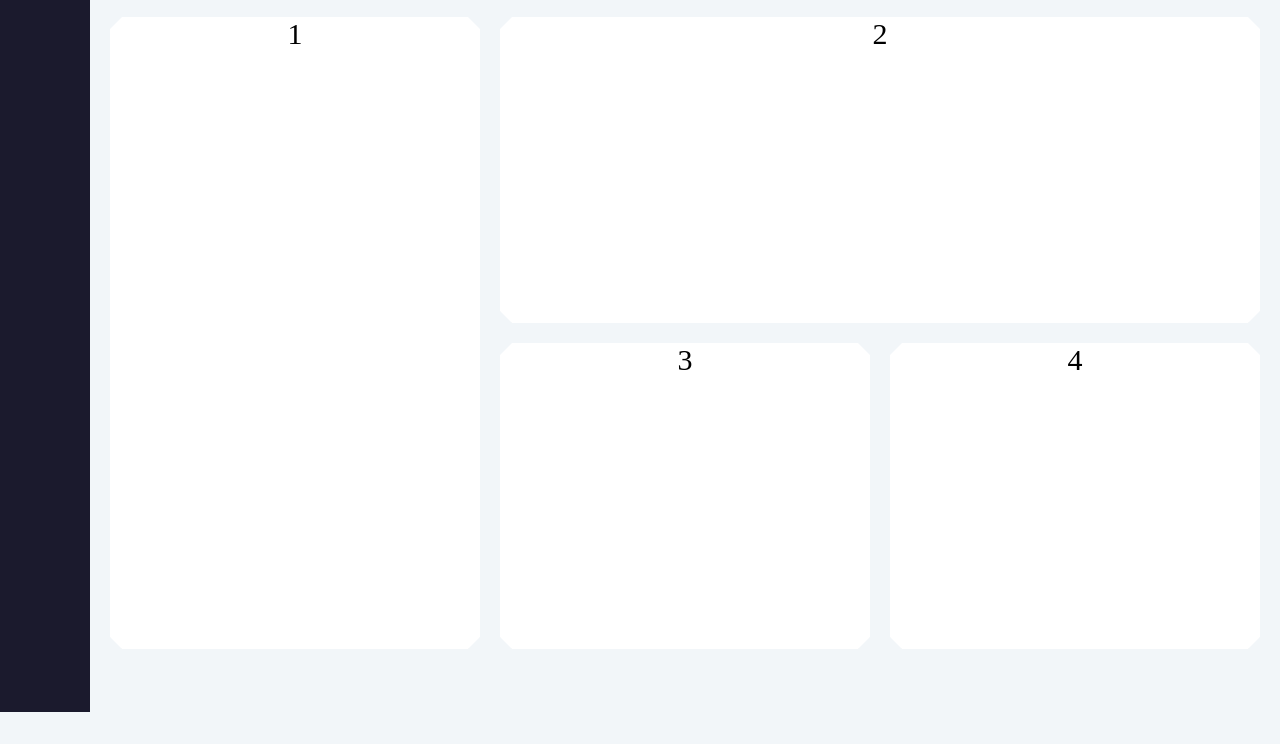
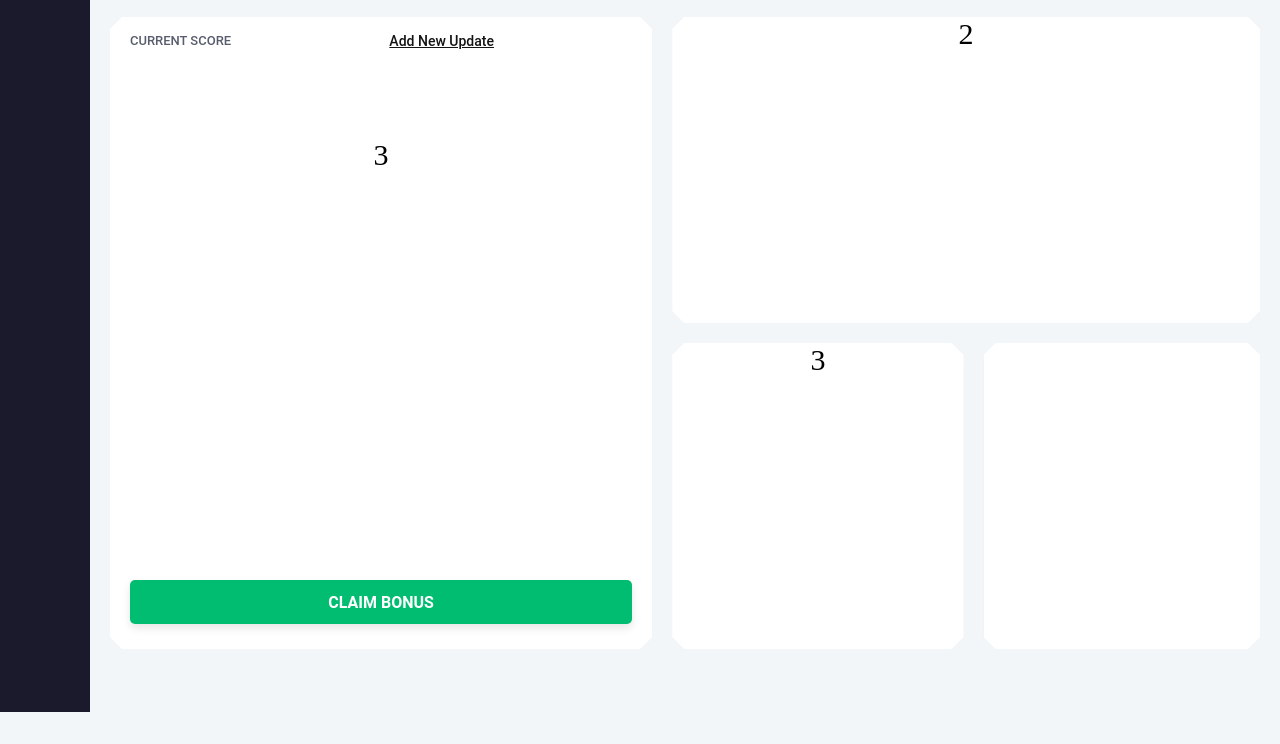
Before and after one commit to RadosavAntonio/Dashboard-Page, a plain HTML site: page index.html in a window 1280 px wide. Shown: the part 56-800 px from the top of the page. Drawn offline with Linux system fonts and the light colour scheme.

Commit message:
little update on grid

```diff
--- a/index.html
+++ b/index.html
@@ -17,10 +17,22 @@
   <div class="dashboard">
     <h1 class="mainTitle">Dashboard</h1>
     <div class="grid-container">
-      <div class="grid-item item1">1</div>
+      <div class="grid-item item1">
+        <div class="grid-container1">
+          <div class="item11">current score</div>
+          <div class="item12">Add New Update</div>
+          <div class="item13">3</div>
+          <div class="item14">
+            <button class="buttonGreen">claim bonus</button>
+          </div>
+        </div>
+        <div></div>
+        <div></div>
+      </div>
       <div class="grid-item item2">2</div>
       <div class="grid-item item3">3</div>
-      <div class="grid-item item4">4</div>
+      <div class="grid-item item4">
+      </div>
     </div>
   </div>
 </div>
--- a/style.css
+++ b/style.css
@@ -84,7 +84,66 @@
 
 
 
-/* Elements setup */
+/* Title setup */
 .mainTitle {
   margin: 16px 0px 20px 20px;
 }
+
+
+
+/* Item 1 style */
+.grid-container1 {
+  display: grid;
+  grid-template-columns: auto;
+  grid-template-rows: 1fr 5fr 1fr;
+  grid-gap: 20px;
+  margin: 16px 20px 20px 20px;
+  height: 100%;
+}
+
+.item11{
+  font-family: Roboto;
+  font-style: normal;
+  font-weight: 500;
+  font-size: 13px;
+  line-height: 15px;
+  text-transform: uppercase;
+  color: #585D6D;
+  text-align: left;
+}
+
+.item12{
+  font-family: Roboto;
+  font-style: normal;
+  font-weight: 500;
+  font-size: 14px;
+  line-height: 16px;
+  display: flex;
+  text-decoration-line: underline;
+  color: #141414;
+}
+
+.item13 {
+  grid-area: 2 / 1 / span 1 / span 2
+}
+
+.item14 {
+  grid-area: 3 / 1 / span 1 / span 2
+}
+
+.buttonGreen {
+  height: 44px;
+  width: 100%;
+  background: #00BD71;
+  box-shadow: 0px 4px 8px rgba(0, 0, 0, 0.1);
+  border-radius: 5px;
+  border: unset;
+  font-family: Roboto;
+  font-style: normal;
+  font-weight: bold;
+  font-size: 16px;
+  line-height: 19px;
+  text-align: center;
+  text-transform: uppercase;
+  color: #ffffff;
+}
```
